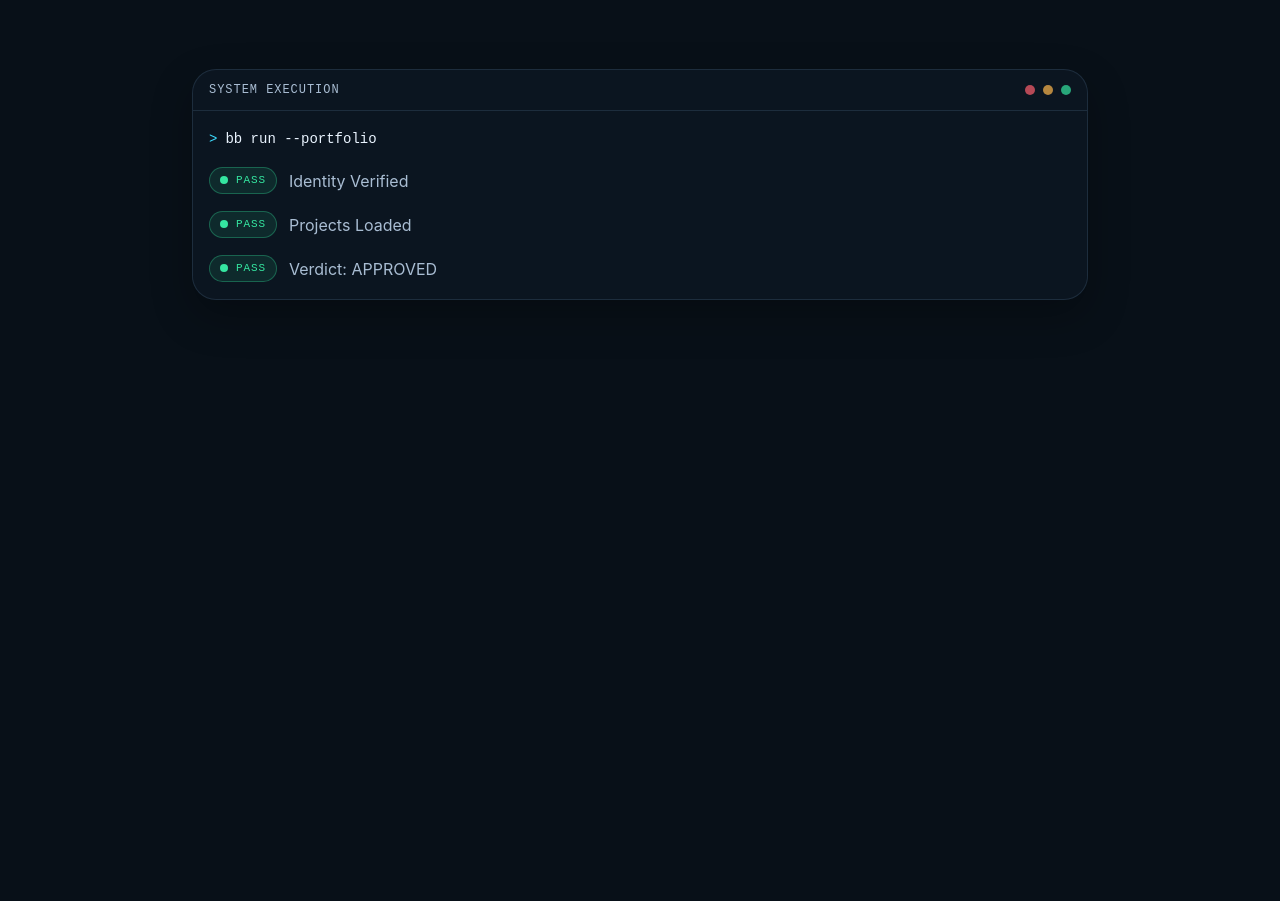
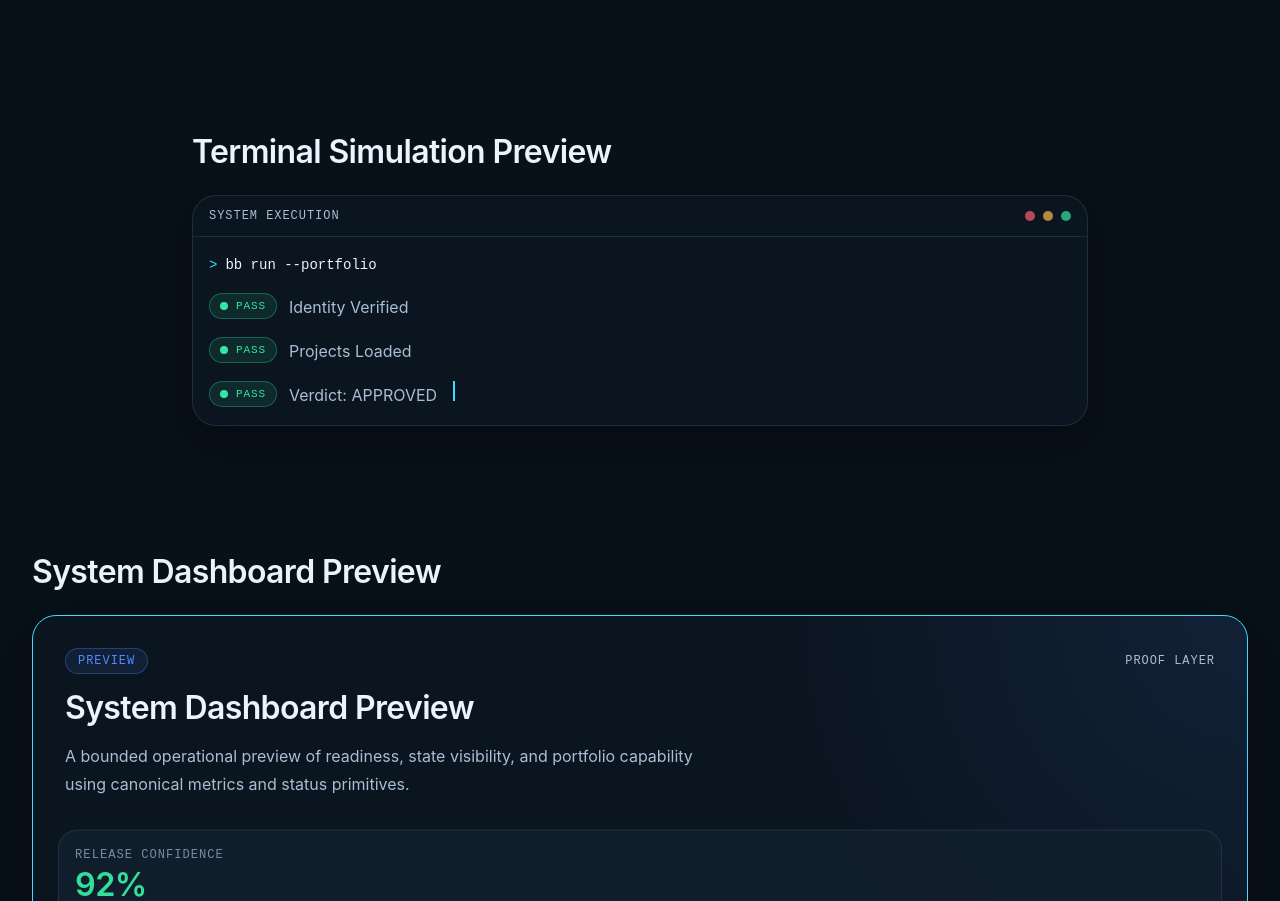
Before and after one commit to thapelomagqazana/thapelo-portfolio, a React (Vite) app: page / in a window 1280 px wide. Shown: the part 720-1621 px from the top of the page. Before the commit the page ends 1084 px from the top, so only its background shows below. Built offline with nearby package versions, Linux system fonts and the light colour scheme.

Commit message:
feat: implement canonical system dashboard preview
Signed-off-by: Thapelo Magqazana <tapsmcgzee8@gmail.com>

```diff
--- a/src/app/App.tsx
+++ b/src/app/App.tsx
@@ -1,10 +1,13 @@
 import type { JSX } from "react";
 
 import { Container, Section } from "../components/layout";
+import { Text } from "../components/ui";
+import { SystemDashboard } from "../features/dashboard";
 import { HeroSystem } from "../features/hero";
 import { TerminalSimulator } from "../features/terminal";
 import { MotionProvider } from "./MotionProvider";
 import { ThemeProvider } from "./ThemeProvider";
+import { MainLayout } from "../components/layout-shell";
 
 /**
  * Root application validation entry component.
@@ -12,26 +15,58 @@ import { ThemeProvider } from "./ThemeProvider";
  * Responsibilities:
  * - Compose application-wide providers required by the validation surface
  * - Apply the theme baseline before rendering UI
- * - Render HeroSystem and TerminalSimulator together in a bounded validation layout
+ * - Render the full Phase 3 entry experience in one bounded validation flow
+ *
+ * Validation scope:
+ * - HeroSystem
+ * - TerminalSimulator
+ * - SystemDashboard
  *
  * Notes:
  * - This intentionally bypasses application routing
- * - Use this only while validating WBS 3.1.1 and 3.2.1 together
+ * - Use this only while validating Phase 3 components in isolation
  * - Restore AppRouter after focused validation is complete
  */
 export default function App(): JSX.Element {
   return (
     <ThemeProvider>
       <MotionProvider>
-        <main className="min-h-screen bg-bg-900 text-text-primary">
+        <MainLayout>
+          {/* HERO */}
           <HeroSystem />
 
-          <Section space="compact">
+          {/* TERMINAL */}
+          <Section space="compact" aria-labelledby="terminal-preview-title">
             <Container width="narrow">
+              <Text
+                as="h2"
+                variant="h2"
+                id="terminal-preview-title"
+                className="mb-6"
+              >
+                Terminal Simulation Preview
+              </Text>
+
               <TerminalSimulator />
             </Container>
           </Section>
-        </main>
+
+          {/* DASHBOARD */}
+          <Section space="compact" aria-labelledby="dashboard-preview-title">
+            <Container width="wide">
+              <Text
+                as="h2"
+                variant="h2"
+                id="dashboard-preview-title"
+                className="mb-6"
+              >
+                System Dashboard Preview
+              </Text>
+
+              <SystemDashboard />
+            </Container>
+          </Section>
+        </MainLayout>
       </MotionProvider>
     </ThemeProvider>
   );
--- /dev/null
+++ b/src/features/dashboard/SystemDashboard.tsx
@@ -0,0 +1,135 @@
+import type { HTMLAttributes, JSX } from "react";
+
+import { FadeIn, GlowPulse, SlideUp } from "../../components/motion";
+import { Grid } from "../../components/layout";
+import { KPIValue, StatusChip, SystemBadge } from "../../components/system";
+import { Card, Panel, Text } from "../../components/ui";
+import { classNames } from "../../lib/classNames";
+import { DEFAULT_SYSTEM_DASHBOARD_DATA } from "./dashboardData";
+import type { SystemDashboardData } from "./dashboardTypes";
+
+/**
+ * Props for the canonical SystemDashboard component.
+ *
+ * Responsibilities:
+ * - Render the bounded dashboard-like proof layer
+ * - Display one primary release-confidence metric
+ * - Display a concise row/grid of status indicators
+ * - Display a bounded KPI summary set
+ *
+ * Notes:
+ * - This is not a real analytics dashboard
+ * - It does not fetch, compute, or update live data
+ */
+export interface SystemDashboardProps
+  extends Omit<HTMLAttributes<HTMLDivElement>, "children"> {
+  /**
+   * Structured dashboard preview data.
+   *
+   * Defaults to the canonical dashboard fixture.
+   */
+  readonly data?: SystemDashboardData;
+
+  /**
+   * Optional dashboard heading.
+   */
+  readonly title?: string;
+}
+
+/**
+ * Canonical SystemDashboard component.
+ *
+ * Design goals:
+ * - Reinforce the “System Boot Experience”
+ * - Present a bounded proof layer beneath or within the hero
+ * - Keep release confidence visually primary
+ *
+ * Accessibility notes:
+ * - All metrics have readable labels
+ * - Status meaning is conveyed by text, not color alone
+ * - Layout remains readable at smaller viewport sizes
+ */
+export function SystemDashboard({
+  data = DEFAULT_SYSTEM_DASHBOARD_DATA,
+  title = "System Dashboard Preview",
+  className,
+  ...props
+}: SystemDashboardProps): JSX.Element {
+  return (
+    <div
+      className={classNames("w-full", className)}
+      data-component="system-dashboard"
+      {...props}
+    >
+      <SlideUp>
+        <Panel variant="focus" className="relative overflow-hidden">
+          <div
+            aria-hidden="true"
+            className="pointer-events-none absolute inset-0 bg-[radial-gradient(circle_at_top_right,rgba(79,140,255,0.10),transparent_35%)]"
+          />
+
+          <div className="relative">
+            <div className="flex flex-wrap items-center justify-between gap-3">
+              <SystemBadge variant="info">preview</SystemBadge>
+              <Text variant="label">proof layer</Text>
+            </div>
+
+            <Text as="h2" variant="h2" className="mt-4">
+              {title}
+            </Text>
+
+            <Text variant="body-muted" className="mt-4 max-w-2xl">
+              A bounded operational preview of readiness, state visibility, and
+              portfolio capability using canonical metrics and status primitives.
+            </Text>
+
+            <div className="mt-8">
+              <GlowPulse>
+                <KPIValue
+                  label={data.releaseConfidence.label}
+                  value={data.releaseConfidence.value}
+                  tone={data.releaseConfidence.tone ?? "neutral"}
+                  className="border-border-active/40 bg-bg-800/90"
+                />
+              </GlowPulse>
+            </div>
+
+            <div className="mt-8">
+              <Text variant="label">status overview</Text>
+
+              <div className="mt-4 flex flex-wrap gap-3">
+                {data.statuses.map((item) => (
+                  <FadeIn key={item.id}>
+                    <StatusChip
+                      status={item.status}
+                      value={item.value ?? item.label}
+                    />
+                  </FadeIn>
+                ))}
+              </div>
+            </div>
+
+            <div className="mt-10">
+              <Text variant="label">kpi summary</Text>
+
+              <Grid columns={3} gap="lg" className="mt-4">
+                {data.kpis.map((item) => (
+                  <FadeIn key={item.id}>
+                    <Card>
+                      <KPIValue
+                        label={item.label}
+                        value={item.value}
+                        tone={item.tone ?? "neutral"}
+                        className="border-0 bg-transparent p-0 shadow-none"
+                      />
+                    </Card>
+                  </FadeIn>
+                ))}
+              </Grid>
+            </div>
+          </div>
+        </Panel>
+      </SlideUp>
+    </div>
+  );
+}
--- /dev/null
+++ b/src/features/dashboard/dashboardData.ts
@@ -0,0 +1,54 @@
+import type { SystemDashboardData } from "./dashboardTypes";
+
+/**
+ * Canonical dashboard preview fixture.
+ *
+ * Purpose:
+ * - Provide a stable default dataset for WBS 3.3.1 validation
+ * - Keep the component prop-driven without requiring external data sources
+ */
+export const DEFAULT_SYSTEM_DASHBOARD_DATA: SystemDashboardData = {
+  releaseConfidence: {
+    label: "Release Confidence",
+    value: "92%",
+    tone: "success",
+  },
+  statuses: [
+    {
+      id: "identity",
+      label: "Identity",
+      status: "PASS",
+    },
+    {
+      id: "modules",
+      label: "Modules",
+      status: "PASS",
+    },
+    {
+      id: "readiness",
+      label: "Readiness",
+      status: "WARN",
+      value: "Review",
+    },
+  ],
+  kpis: [
+    {
+      id: "systems-built",
+      label: "Systems Built",
+      value: "12+",
+      tone: "neutral",
+    },
+    {
+      id: "quality-focus",
+      label: "Quality Focus",
+      value: "High",
+      tone: "success",
+    },
+    {
+      id: "domains",
+      label: "Domains Worked In",
+      value: "4",
+      tone: "neutral",
+    },
+  ],
+} as const;
--- /dev/null
+++ b/src/features/dashboard/dashboardTypes.ts
@@ -0,0 +1,104 @@
+import type { CanonicalStatus } from "../../lib/status";
+
+/**
+ * Canonical dashboard preview contracts.
+ *
+ * Purpose:
+ * - Keep dashboard preview data structured and reusable
+ * - Prevent hardcoded metric blocks from being scattered through JSX
+ * - Keep the preview lightweight and bounded
+ */
+
+/**
+ * Primary release-confidence metric model.
+ */
+export interface ReleaseConfidenceMetric {
+  /**
+   * Label shown above or beside the value.
+   */
+  readonly label: string;
+
+  /**
+   * Primary value shown as the high-emphasis metric.
+   *
+   * Example:
+   * - "92%"
+   * - "Approved"
+   */
+  readonly value: string;
+
+  /**
+   * Optional semantic tone used by KPI display.
+   */
+  readonly tone?: "neutral" | "success" | "warning" | "danger";
+}
+
+/**
+ * Canonical status item used in the dashboard preview.
+ */
+export interface DashboardStatusItem {
+  /**
+   * Stable identifier for rendering.
+   */
+  readonly id: string;
+
+  /**
+   * Short user-facing label.
+   */
+  readonly label: string;
+
+  /**
+   * Canonical semantic status value.
+   */
+  readonly status: CanonicalStatus;
+
+  /**
+   * Optional supporting value for the status chip.
+   */
+  readonly value?: string;
+}
+
+/**
+ * Canonical KPI summary item used in the dashboard preview.
+ */
+export interface DashboardKpiItem {
+  /**
+   * Stable identifier for rendering.
+   */
+  readonly id: string;
+
+  /**
+   * User-facing KPI label.
+   */
+  readonly label: string;
+
+  /**
+   * KPI summary value.
+   */
+  readonly value: string;
+
+  /**
+   * Optional semantic tone for display emphasis.
+   */
+  readonly tone?: "neutral" | "success" | "warning" | "danger";
+}
+
+/**
+ * Canonical dashboard preview model.
+ */
+export interface SystemDashboardData {
+  /**
+   * Primary release-confidence summary metric.
+   */
+  readonly releaseConfidence: ReleaseConfidenceMetric;
+
+  /**
+   * Bounded set of system status indicators.
+   */
+  readonly statuses: readonly DashboardStatusItem[];
+
+  /**
+   * Bounded set of KPI preview summaries.
+   */
+  readonly kpis: readonly DashboardKpiItem[];
+}
--- /dev/null
+++ b/src/features/dashboard/index.ts
@@ -0,0 +1,6 @@
+/**
+ * Shared export boundary for the canonical dashboard preview feature.
+ */
+export * from "./SystemDashboard";
+export * from "./dashboardData";
+export * from "./dashboardTypes";
```
Also changed, not shown: 2 other files (tests, documents, lock files or other folders).
